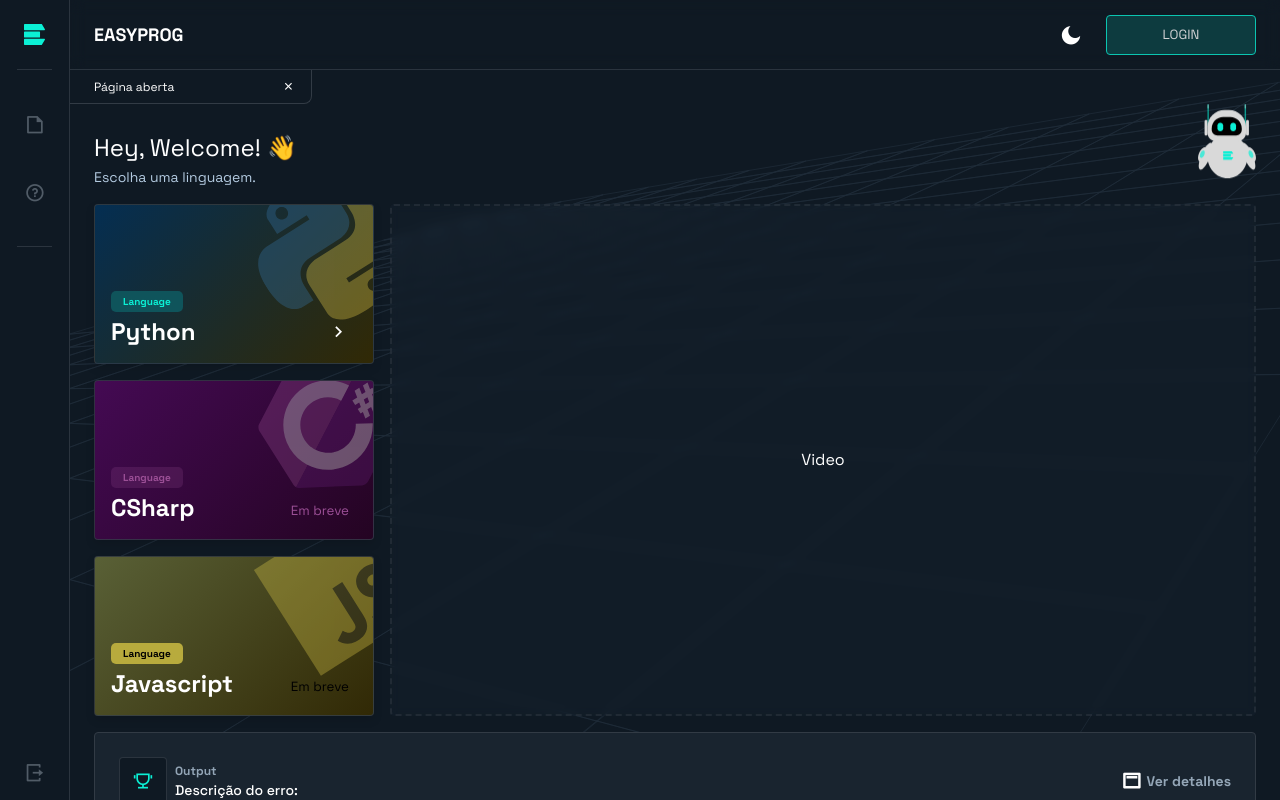
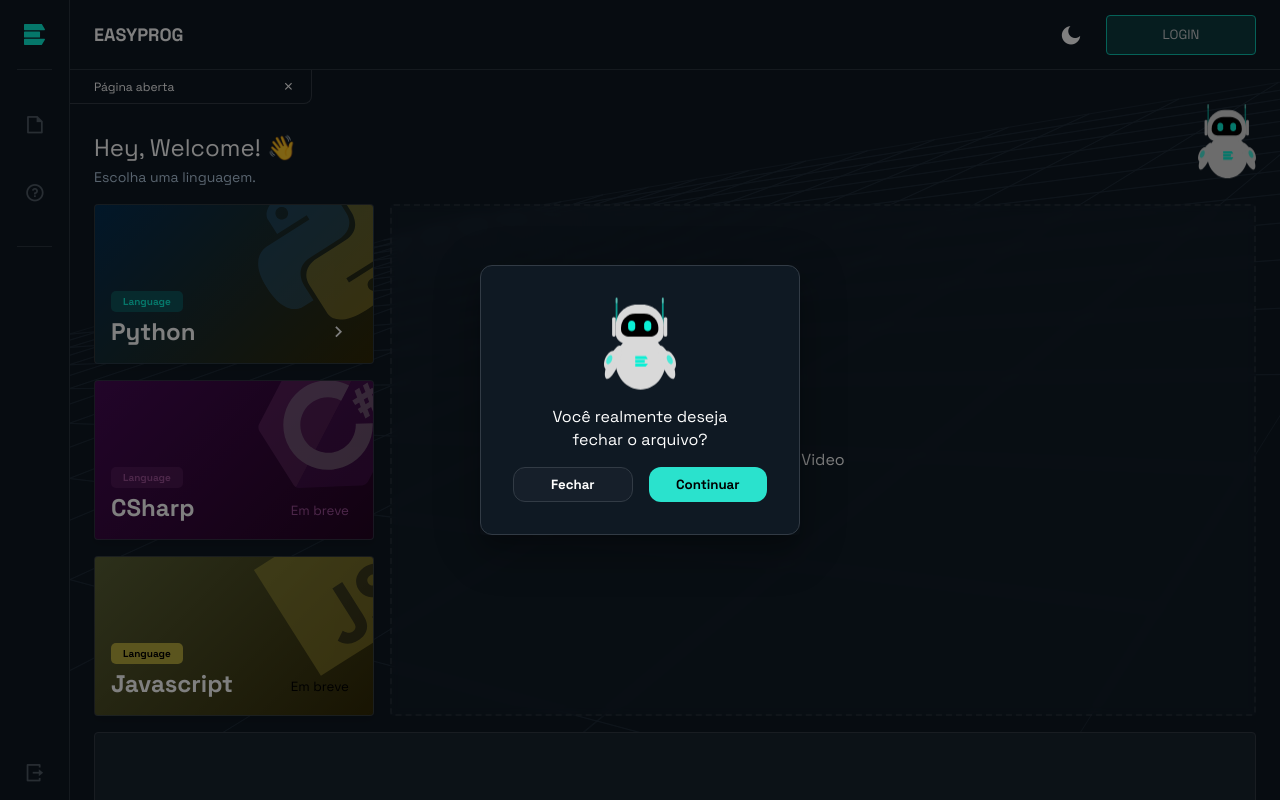
Before and after one commit to Punchzin/EasyProg, a React (Vite) app: page /overview in a window 1280 px wide. Both pictures are taken after a click on the button 288 px from the left and 86 px from the top of the page. Shown: the top 800 px of the page. Built offline with nearby package versions, Linux system fonts and the light colour scheme.

Commit message:
fetch ... added Output Actions & Tab

```diff
--- a/src/components/Output/Output.jsx
+++ b/src/components/Output/Output.jsx
@@ -1,31 +1,83 @@
+import React from "react";
 import * as Style from "./Output.style";
 
-const Output = ({ isOpen, handleOpen }) => {
+// eslint-disable-next-line react/prop-types
+const Output = ({ isOpen, handleOpen, hasContent = true }) => {
   return (
     <Style.OutputContainer>
       <Style.OutputWrapper style={{ height: isOpen ? "70vh" : "220px" }}>
+        {hasContent && (
+          <React.Fragment>
             <Style.OutputHeaderWrapper>
               <Style.OutputElement>
                 <i className="ri-trophy-line"></i>
                 <Style.WrapperOut>
-              <Style.OutHeader>
-                Output
-              </Style.OutHeader>
-              <Style.OutMid>
-                Descrição do erro:
-              </Style.OutMid>
+                  <Style.OutHeader>Output</Style.OutHeader>
+                  <Style.OutMid>Descrição do erro:</Style.OutMid>
                 </Style.WrapperOut>
               </Style.OutputElement>
-          <Style.OutputButton
-            onClick={() => handleOpen()}
-          >
+              <Style.OutputButton onClick={() => handleOpen()}>
                 <i className="ri-layout-top-2-line"></i>
                 Ver detalhes
               </Style.OutputButton>
             </Style.OutputHeaderWrapper>
+            <Style.OutputText>
+              <p>
+                Importação de módulo: Certifique-se de que o módulo requests
+                esteja instalado corretamente antes de importá-lo.
+                <br />
+                módulo requests esteja instalado corretamente antes de
+                importá-lo.
+                <br />
+                módulo requests esteja instalado corretamente antes de
+                importá-lo.
+                <br />
+                módulo requests esteja instalado corretamente antes de
+                importá-lo.
+                <br />
+                módulo requests esteja instalado corretamente antes de
+                importá-lo.
+                <br />
+                módulo requests esteja instalado corretamente antes de
+                importá-lo.
+                <br />
+                módulo requests esteja instalado corretamente antes de
+                importá-lo.
+                <br />
+                módulo requests esteja instalado corretamente antes de
+                importá-lo.
+                <br />
+                módulo requests esteja instalado corretamente antes de
+                importá-lo.
+                <br />
+                módulo requests esteja instalado corretamente antes de
+                importá-lo.
+                <br />
+                módulo requests esteja instalado corretamente antes de
+                importá-lo.
+                <br />
+                módulo requests esteja instalado corretamente antes de
+                importá-lo.
+                <br />
+                módulo requests esteja instalado corretamente antes de
+                importá-lo.
+                <br />
+                módulo requests esteja instalado corretamente antes de
+                importá-lo.
+                <br />
+                módulo requests esteja instalado corretamente antes de
+                importá-lo.
+                <br />
+                módulo requests esteja instalado corretamente antes de
+                importá-lo.
+                <br />
+              </p>
+            </Style.OutputText>
+            <Style.OutputTextOverlay isOpen={isOpen} />
+          </React.Fragment>
+        )}
       </Style.OutputWrapper>
     </Style.OutputContainer>
-
   );
 };
 
--- a/src/components/Output/Output.style.jsx
+++ b/src/components/Output/Output.style.jsx
@@ -20,8 +20,8 @@ export const OutputWrapper = styled.div`
   background: #19242f;
   border-radius: 4px;
   z-index: 999;
-  transition: all 1s cubic-bezier(.6, -0.35, .1, 1.35);
-  transition-delay: .3s;
+  transition: all 1s cubic-bezier(0.6, -0.35, 0.1, 1.35);
+  transition-delay: 0.3s;
 
   position: absolute;
 `;
@@ -36,7 +36,7 @@ export const OutputHeaderWrapper = styled.div`
 export const OutputElement = styled.div`
   display: flex;
   align-items: center;
-  gap: .5rem;
+  gap: 0.5rem;
 
   i {
     display: flex;
@@ -47,10 +47,10 @@ export const OutputElement = styled.div`
     align-items: center;
     gap: 10px;
     border-radius: 4px;
-    border: 1px solid rgba(50, 59, 69, 0.80);
-    background: #0F1923;
+    border: 1px solid rgba(50, 59, 69, 0.8);
+    background: #0f1923;
     font-size: 20px;
-    color: #0BF0D5;
+    color: #0bf0d5;
   }
 `;
 
@@ -93,3 +93,34 @@ export const OutputButton = styled.button`
     font-size: 20px;
   }
 `;
+
+export const OutputText = styled.div`
+  height: 100%;
+  display: flex;
+  align-items: flex-start;
+  gap: 0.5rem;
+  align-self: stretch;
+  background: #0F1923 !important;
+  border-radius: .25rem;
+  flex: 1;
+
+  position: relative;
+
+  p {
+    margin: 12px;
+  }
+`;
+
+export const OutputTextOverlay = styled.div`
+  position: absolute;
+  left: 0;
+  top: 0;
+  width: 100%;
+  height: 100%;
+  background: #131E29;
+  mask-image: linear-gradient(180deg, rgba(19, 30, 41, 0.00) 30%, #131E29 30%);
+  -webkit-mask-image: linear-gradient(180deg, rgba(19, 30, 41, 0.00) 80%, #131E29 100%);
+  pointer-events: none;
+  transition: .5s all;
+  opacity: ${props => props.isOpen ? 0 : 1}
+`;
--- a/src/components/Tab/Tab.jsx
+++ b/src/components/Tab/Tab.jsx
@@ -1,12 +1,40 @@
+import { Dialog } from "@mui/material";
 import * as Style from "./Tab.styles";
+import { useState } from "react";
+import { useNavigate } from "react-router-dom";
+import EASYBOT_NORMAL from "../../assets/images/easybot-normal.svg";
 
 const Tab = () => {
+  const navigate = useNavigate();
+  const [open, setOpen] = useState(false);
+
+  const handleOpen = () => {
+    setOpen(true);
+  };
+
+  const handleClose = () => {
+    setOpen(false);
+  };
+
   return (
     <Style.TabWrapper>
+      <Style.GlobalStyles />
       <p>Página aberta</p>
-      <Style.Close>
+      <Style.Close onClick={handleOpen}>
         <i className="ri-close-line"></i>
       </Style.Close>
+      <Dialog onClose={handleClose} open={open} classes={{ paper: 'ResetMUIPaper' }}>
+        <Style.CloseConfirm>
+          <Style.Robot>
+            <img src={EASYBOT_NORMAL} alt="EasyBot normal" />
+          </Style.Robot>
+          <p>Você realmente deseja fechar o arquivo?</p>
+          <Style.ButtonsConfirm>
+            <Style.ButtonClose onClick={handleClose}>Fechar</Style.ButtonClose>
+            <Style.ButtonContinue onClick={() => navigate("/overview")}>Continuar</Style.ButtonContinue>
+          </Style.ButtonsConfirm>
+        </Style.CloseConfirm>
+      </Dialog>
     </Style.TabWrapper>
   );
 };
--- a/src/components/Tab/Tab.styles.jsx
+++ b/src/components/Tab/Tab.styles.jsx
@@ -1,4 +1,10 @@
-import { styled } from "styled-components";
+import { styled, createGlobalStyle } from "styled-components";
+
+export const GlobalStyles = createGlobalStyle`
+  .ResetMUIPaper {
+    background: transparent !important;
+  }
+`;
 
 export const TabWrapper = styled.div`
   display: flex;
@@ -7,17 +13,99 @@ export const TabWrapper = styled.div`
   justify-content: space-between;
   align-items: center;
 
-   border-radius: 0px 0px 8px 0px;
-   border-right: 1px solid #323B45;
-   border-bottom: 1px solid #323B45;
-   background: #0F1923;
-   color: #FFF;
+  border-radius: 0px 0px 8px 0px;
+  border-right: 1px solid #323b45;
+  border-bottom: 1px solid #323b45;
+  background: #0f1923;
+  color: #fff;
 
-   p{
-      font-size: 12px;
-   }
+  p {
+    font-size: 12px;
+  }
 `;
 
 export const Close = styled.button`
-  color: #FFF;
+  color: #fff;
 `;
+
+export const CloseConfirm = styled.div`
+  width: 20rem;
+  border-radius: 0.75rem;
+  border: 1px solid #323b45;
+  background: #0F1923;
+  display: flex;
+  flex-direction: column;
+  align-items: center;
+  padding: 2rem;
+  gap: 1rem;
+
+  p {
+    line-height: 140%;
+    text-align: center;
+    max-width: 200px;
+    color: #fff;
+  }
+`;
+
+export const Robot = styled.div`
+  display: flex;
+  align-items: center;
+  justify-content: center;
+  flex-direction: column;
+
+  animation: ping 3.2s ease infinite;
+
+  z-index: 1;
+
+  img {
+    width: 4.5rem;
+    height: 5.75rem;
+
+    pointer-events: none;
+  }
+
+  @keyframes ping {
+    0%,
+    100% {
+      transform: translateY(0);
+    }
+    50% {
+      transform: translateY(-10px);
+    }
+  }
+`;
+
+export const ButtonsConfirm = styled.div`
+  width: 100%;
+  height: 35px;
+  gap: 1rem;
+  display: flex;
+  align-items: center;
+  justify-content: center;
+`;
+
+export const ButtonClose = styled.button`
+  width: 100%;
+  height: 100%;
+  display: flex;
+  align-items: center;
+  justify-content: center;
+  font-weight: bold;
+
+  border-radius: 0.75rem;
+  border: 1px solid #323b45;
+  background: rgba(50, 59, 69, 0.2);
+`;
+
+export const ButtonContinue = styled.button`
+  width: 100%;
+  height: 100%;
+  display: flex;
+  align-items: center;
+  justify-content: center;
+  font-weight: bold;
+
+  border-radius: 0.75rem;
+  background: #2ae2cd;
+  color: #000;
+`;
--- a/src/pages/Apresentation/Apresentation.jsx
+++ b/src/pages/Apresentation/Apresentation.jsx
@@ -28,7 +28,7 @@ const Apresentation = () => {
               </Style.UseMode>
             </Style.Wrapper>
           </Style.ContentBody>
-          <Output />
+          <Output hasContent={false} />
         </Style.Content>
       </Style.Container>
     </Style.Main>
```
Also changed, not shown: src/pages/Authentication/Authentication.jsx (+0 -13 lines). Lines whose indentation alone changed are shown as unchanged.
